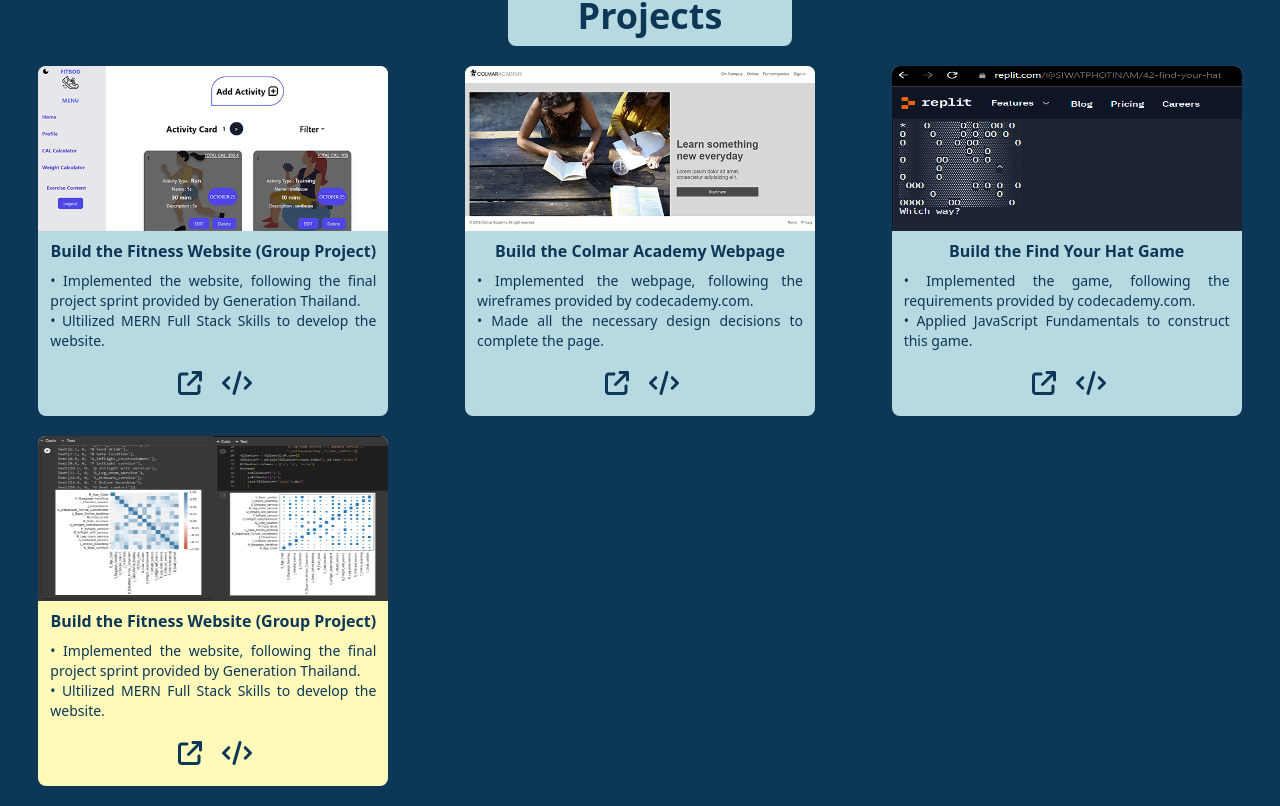
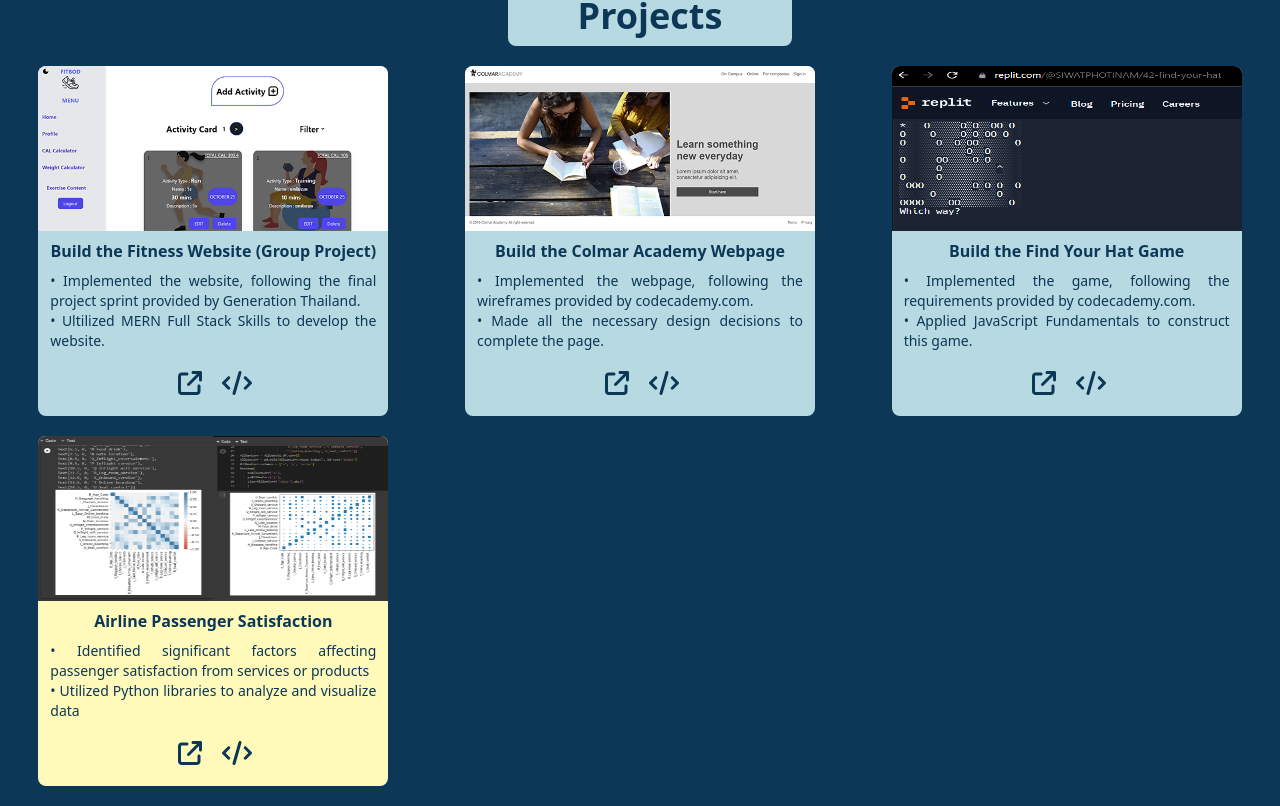
Before and after one commit to siwatoa/portfoliov1, a React (Vite) app: page / in a window 1280 px wide. Shown: the part 2678-3484 px from the top of the page. Built offline with nearby package versions, Linux system fonts and the light colour scheme.

Commit message:
edit project page

```diff
--- a/src/contents/Project.js
+++ b/src/contents/Project.js
@@ -30,9 +30,9 @@ export const ProjectDev = [
 
 export const ProjectData = [
    {img: travelpic,
-       name: "Build the Fitness Website (Group Project)",
-       des1: "• Implemented the website, following the final project sprint provided by Generation Thailand.",
-       des2: "• Ultilized MERN Full Stack Skills to develop the website.",
+       name: "Airline Passenger Satisfaction",
+       des1: "• Identified significant factors affecting passenger satisfaction from services or products",
+       des2: "• Utilized Python libraries to analyze and visualize data",
        link1: travelDoc,
        link2: "https://colab.research.google.com/drive/1ALPc6FrxzOwQRhCM2aWc_yt0BRQVQhDt#scrollTo=Nj5OsgFVzGF9",
     },
```
